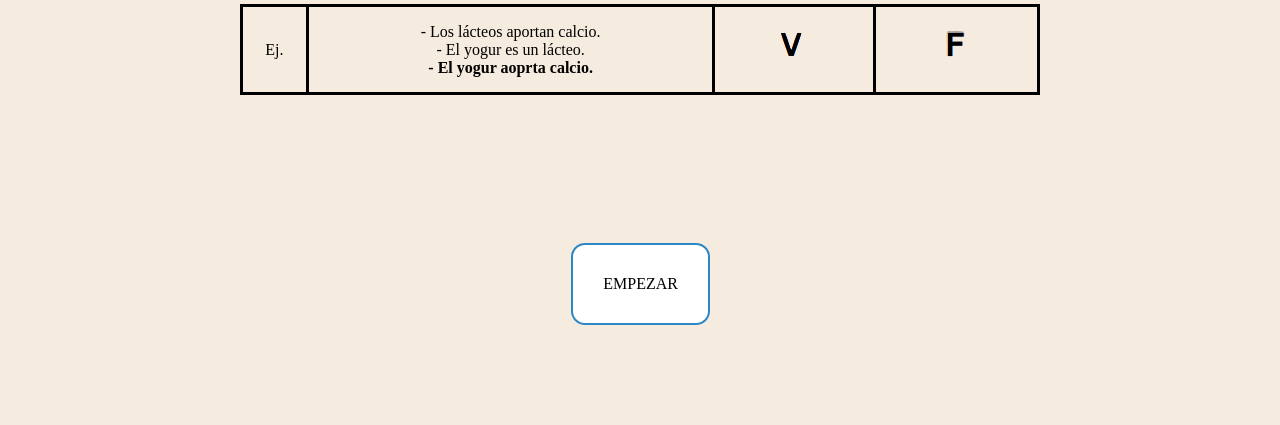
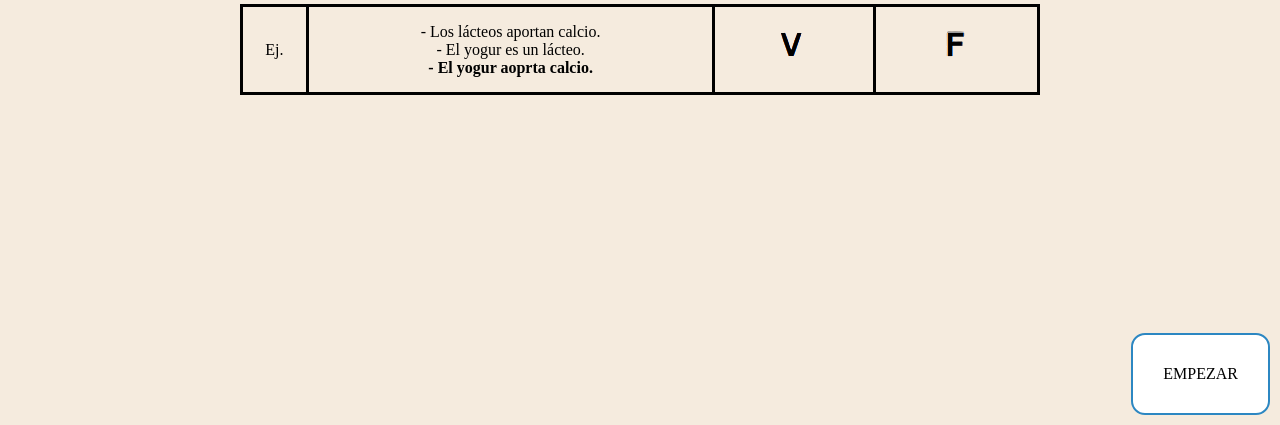
Before and after one commit to WalterEst/Tecnologias-Asistivas, a PHP site: page /Razonamiento_deductivo/ejemplo.html in a window 1280 px wide. Shown: the part 375-800 px from the top of the page. Run offline with PHP 8.4, Linux system fonts and the light colour scheme.

Commit message:
arreglando boton

```diff
--- a/Razonamiento_deductivo/styles-q.css
+++ b/Razonamiento_deductivo/styles-q.css
@@ -165,8 +165,8 @@ table {
     text-decoration: none;
     position: fixed;
     float: right;
-    right: 570px;
-    bottom: 100px;
+    right: 10px;
+    bottom: 10px;
     background-color: #ffffff;
     color: #000000;
     border: none;
```
